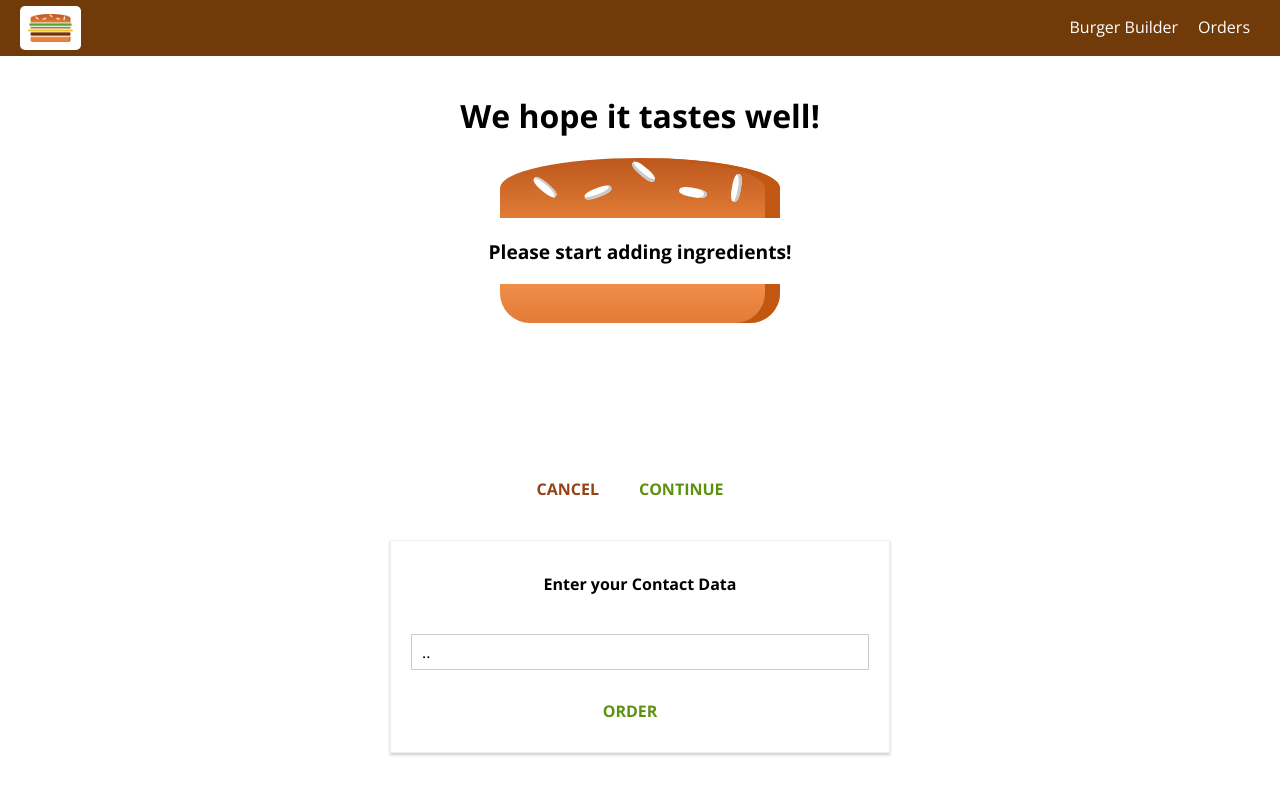
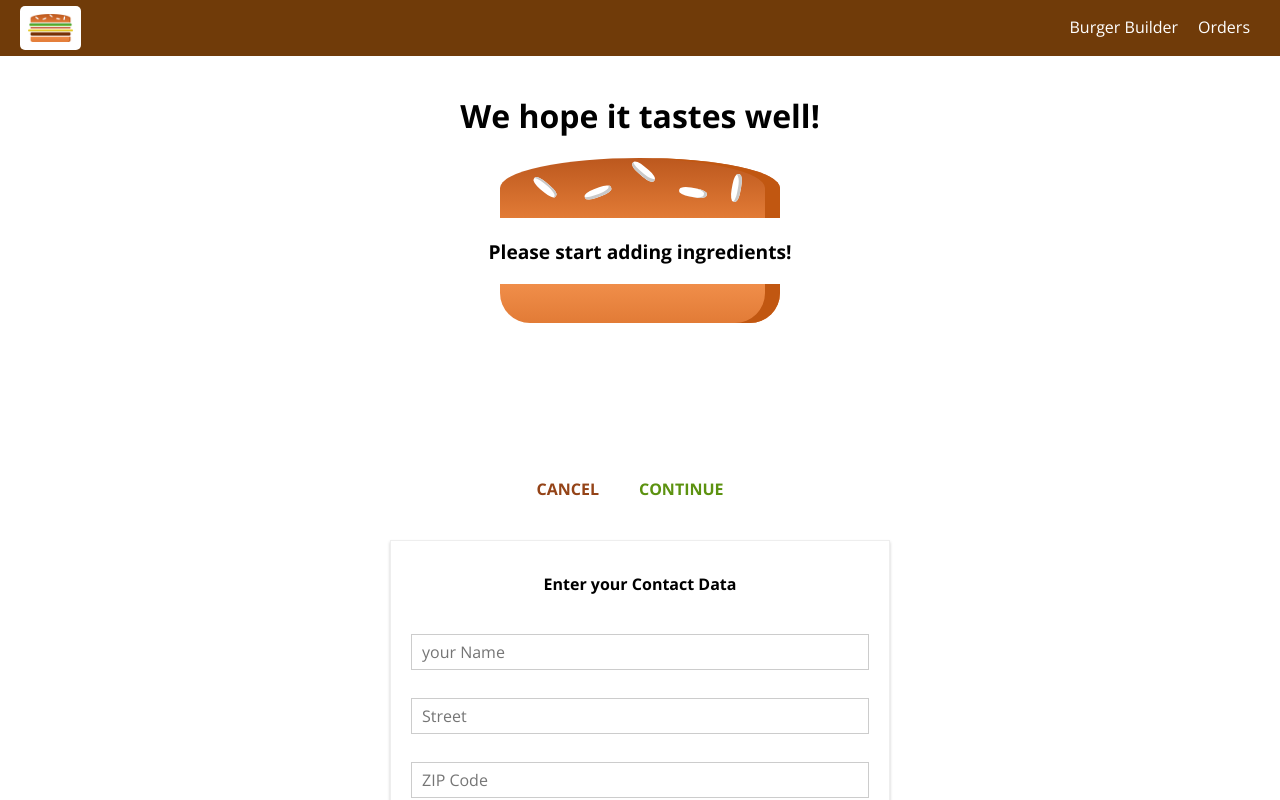
Before and after one commit to Achiraisuru/React-Burger, a React app: page /checkout in a window 1280 px wide. Both pictures are taken after a click on the button "CONTINUE". Shown: the top 800 px of the page. Built offline with nearby package versions, Linux system fonts and the light colour scheme.

Commit message:
Dynamic input

```diff
--- a/src/components/UI/Input/Input.js
+++ b/src/components/UI/Input/Input.js
@@ -8,13 +8,30 @@
 
     switch(props.elementType){
         case('input'):
-        inputElement = <input className={classes.InputElement} {...props.elementConfig} value={props.value}/>
+        inputElement = <input onChange={props.changed} className={classes.InputElement} {...props.elementConfig} value={props.value}/>
         break;
         case('textarea'):
-        inputElement = <textarea className={classes.InputElement} {...props.elementConfig} value={props.value}/>
+        inputElement = <textarea  onChange={props.changed} className={classes.InputElement} {...props.elementConfig} value={props.value}/>
         break;
+        case('select'):
+        inputElement = (
+        <select
+         className={classes.InputElement}
+         value={props.value}
+         onChange={props.changed}>
+        {props.elementConfig.options.map(option => (
+            <option
+            key={option.value}
+            value={option.value}>
+                {option.displayValue}
+            </option>
+            ))}
+         </select>
+        );
+        break;
+
         default:
-            inputElement = <input className={classes.InputElement} {...props.elementConfig} value={props.value}/>
+            inputElement = <input  onChange={props.changed} className={classes.InputElement} {...props.elementConfig} value={props.value}/>
     }
 
     return(
--- a/src/containers/Checkout/ContactData/ContactData.js
+++ b/src/containers/Checkout/ContactData/ContactData.js
@@ -55,7 +55,7 @@
                 elementConfig:{
                    options:[
                        {value:'fastest',displayValue:'Fastest'},
-                       {value:'cheapest',displayValue:'Fastest'}
+                       {value:'cheapest',displayValue:'Cheapest'}
                     ]
                 },
                 value:''
@@ -83,10 +83,40 @@
             } );
     }
 
+    inputChangedHandler = (event,inputIdentifier) => {
+       const updatedOrderForm = {
+            ...this.state.orderForm
+       };
+
+       const updatedFormElement = {
+           ...updatedOrderForm[inputIdentifier]
+       };
+
+       updatedFormElement.value = event.target.value;
+       updatedOrderForm[inputIdentifier] = updatedFormElement;
+       this.setState({orderForm:updatedOrderForm});
+
+    }
+
     render () {
+        const formElementsArray = [];
+        for(let key in this.state.orderForm){
+            formElementsArray.push({
+                id:key,
+                config:this.state.orderForm[key]
+            })
+        }
         let form = (
             <form>
-                <Input elementType="..." elementConfig="..." value=".."/>
+
+                {formElementsArray.map(formElement => (
+                    <Input
+                    key={formElement.id}
+                    elementType={formElement.config.elementType}
+                    elementConfig={formElement.config.elementConfig}
+                    value={formElement.config.value}
+                    changed={(event) => this.inputChangedHandler(event,formElement.id)}/>
+                ))}
                 <Button btnType="Success" clicked={this.orderHandler}>ORDER</Button>
             </form>
         );
```
